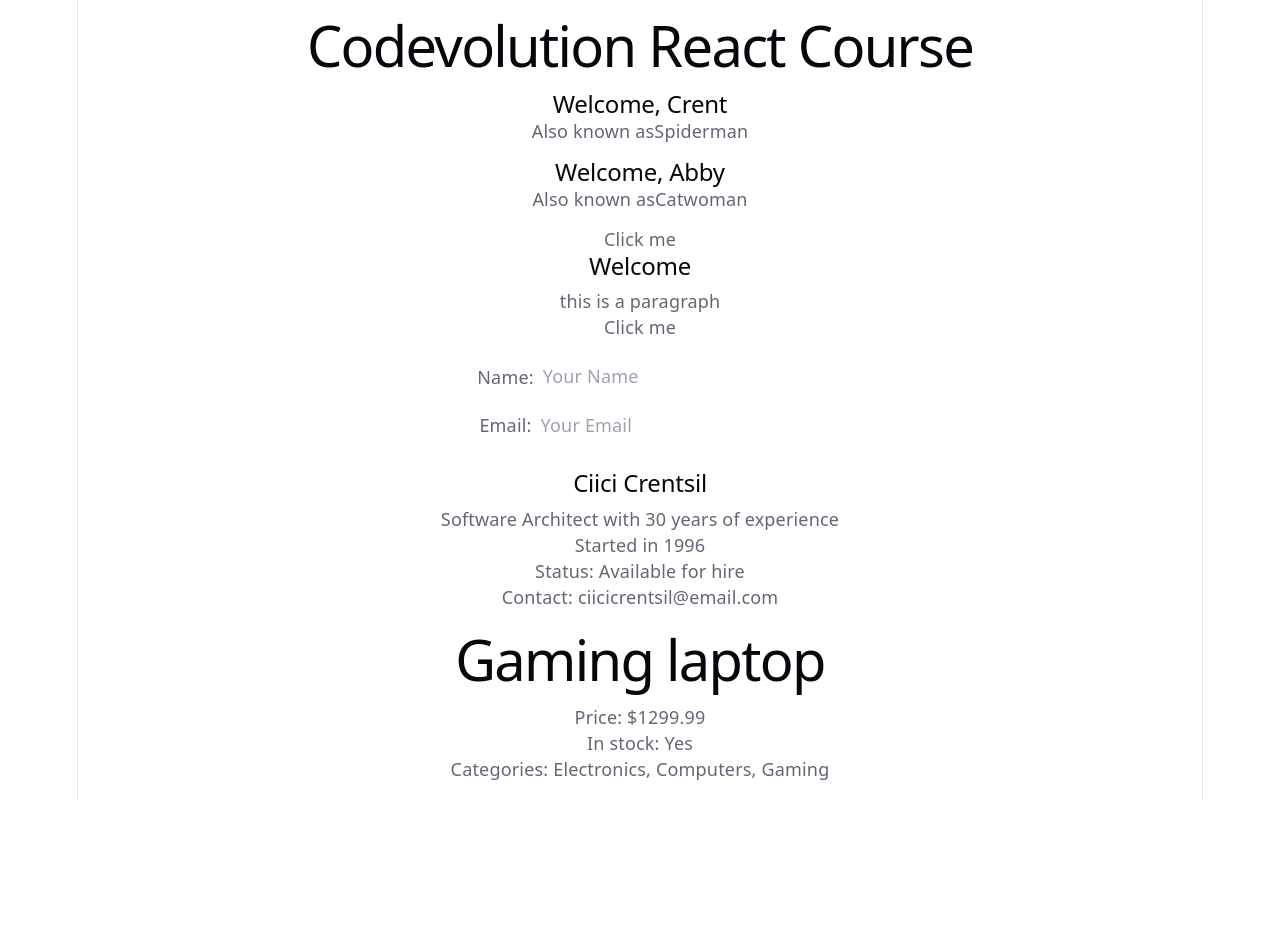
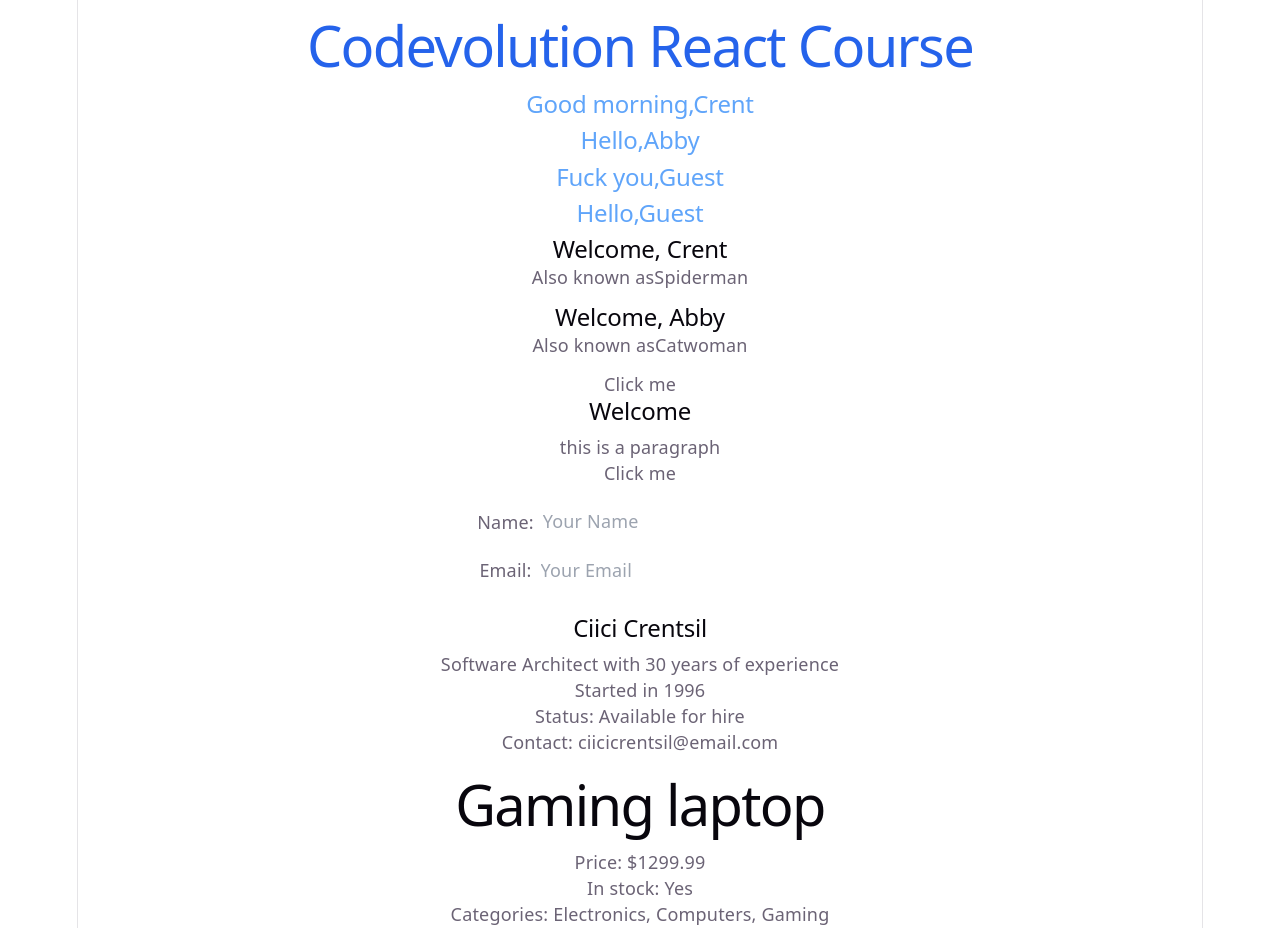
Before and after one commit to TechCrent/Learning-React-Codevolution-, a React (Vite) app in the folder codevolution/: page / in a window 1280 px wide. Before the commit the page ends 800 px from the top, so only its background shows below. Built offline with nearby package versions, Linux system fonts and the light colour scheme.

Commit message:
Learning More of prop patterns

```diff
--- a/codevolution/src/App.jsx
+++ b/codevolution/src/App.jsx
@@ -5,12 +5,21 @@ import {Card} from './Card.jsx'
 import {ContactForm} from './ContactForm.jsx'
 import { CandidateProfile } from './CandidateProfile.jsx'
 import { Product } from './Product.jsx'
+import { Greeting } from './Greeting.jsx'
+import { CardWrapper } from './CardWrapper.jsx'
+
 
 function App() {
 
   return (
     <>
-      <h1>Codevolution React Course</h1>
+      <h1 className='text-blue-600'>Codevolution React Course</h1>
+
+      <Greeting name="Crent" message="Good morning" />
+      <Greeting name="Abby"/>
+      <Greeting message="Fuck you"/>
+      <Greeting />
+
       <Welcome name="Crent" alias="Spiderman"/>
       <Welcome name="Abby" alias="Catwoman"/>
       <Button />
--- /dev/null
+++ b/codevolution/src/CardWrapper.jsx
@@ -0,0 +1,10 @@
+export const CardWrapper = ({title}) => {
+    return(
+        <>
+        <div className="card">
+            <h2>{title}</h2>
+            <div className="card-content">Nested content goes here</div>
+        </div>
+        </>
+    )
+}
--- /dev/null
+++ b/codevolution/src/Greeting.jsx
@@ -0,0 +1,7 @@
+export const Greeting = ({name="Guest", message="Hello"}) =>{
+    return(
+        <>
+        <h2 className="text-blue-400">{message},{name} </h2>
+        </>
+    )
+}
```
Also changed, not shown: codevolution/src/UserCard.jsx (added, +11 -0 lines), codevolution/src/UserInfo.jsx (added, +10 -0 lines).
